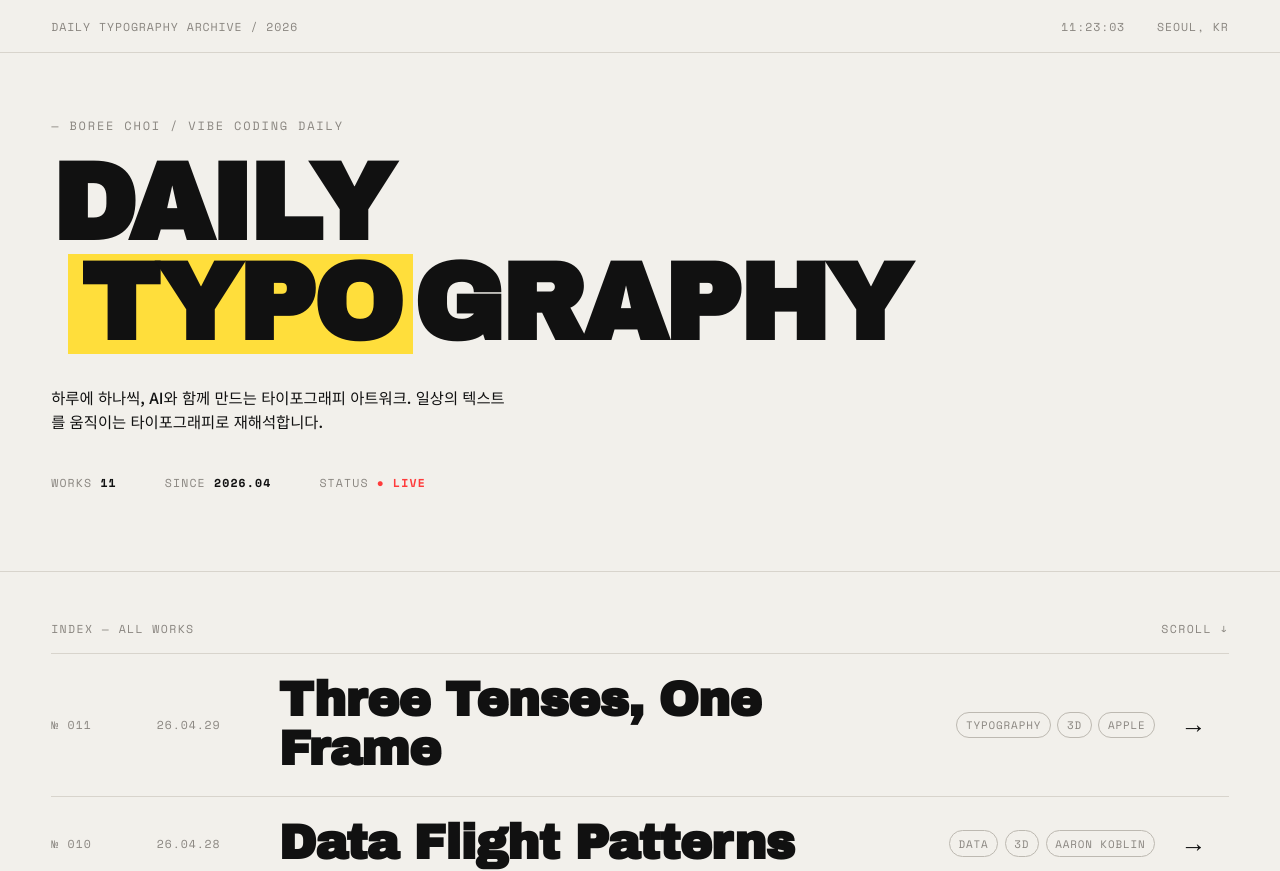
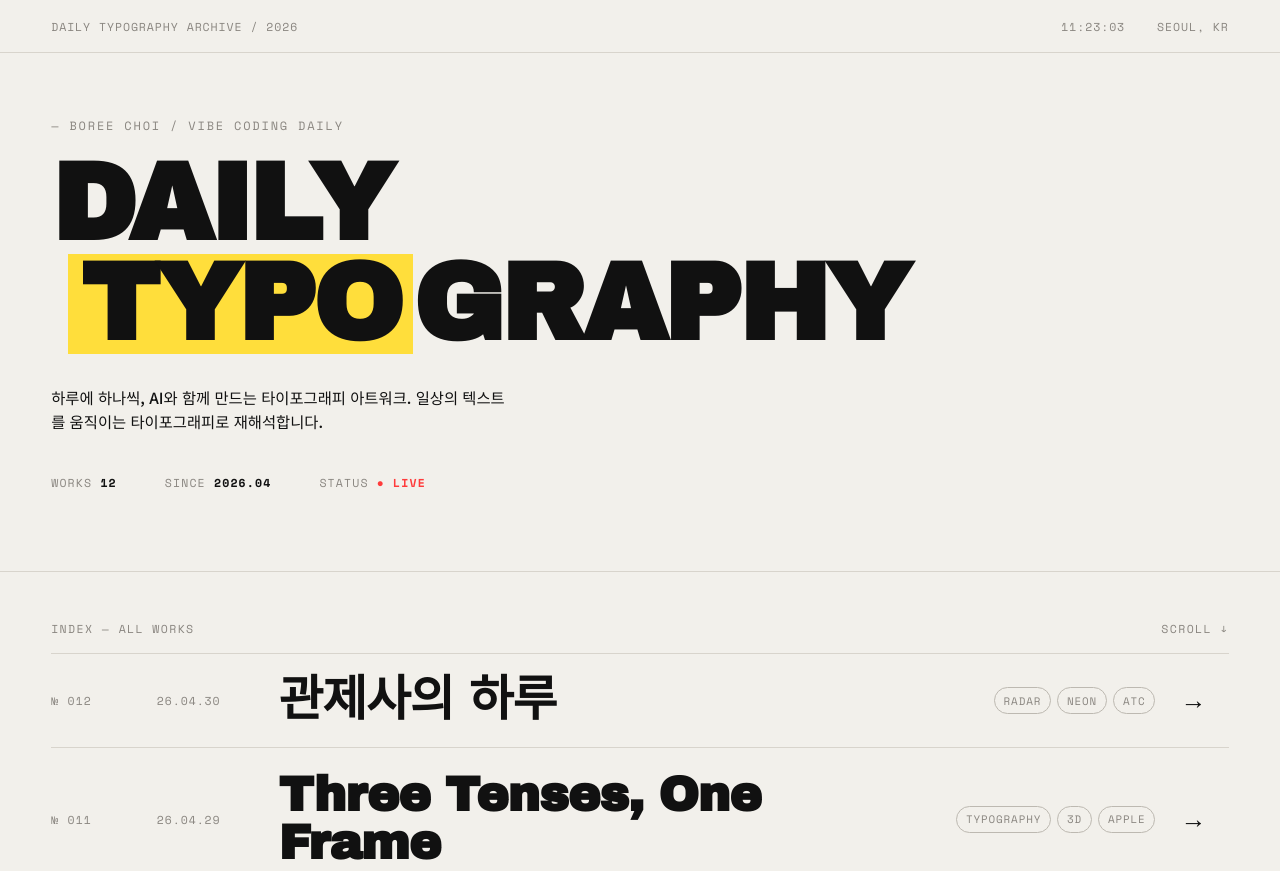
Before and after one commit to boreescope/daily-ai-typography, a plain HTML site: page index.html in a window 1280 px wide. Shown: the top 871 px of the page. Drawn offline with nearby package versions, Linux system fonts and the light colour scheme.

Commit message:
홈 목록에 30일 카드 추가

```diff
--- a/index.html
+++ b/index.html
@@ -326,6 +326,13 @@
   <script>
     const works = [
       {
+        date: '26.04.30',
+        title: '관제사의 하루',
+        desc: '집중, 압박, 그리고 명확한 커뮤니케이션',
+        folder: '2025-04-30',
+        tags: ['Radar', 'Neon', 'ATC'],
+      },
+      {
         date: '26.04.29',
         title: 'Three Tenses, One Frame',
         desc: '잡스는 꿈꿨고, 쿡은 벌었으며, 터너스는 만든다',
```
